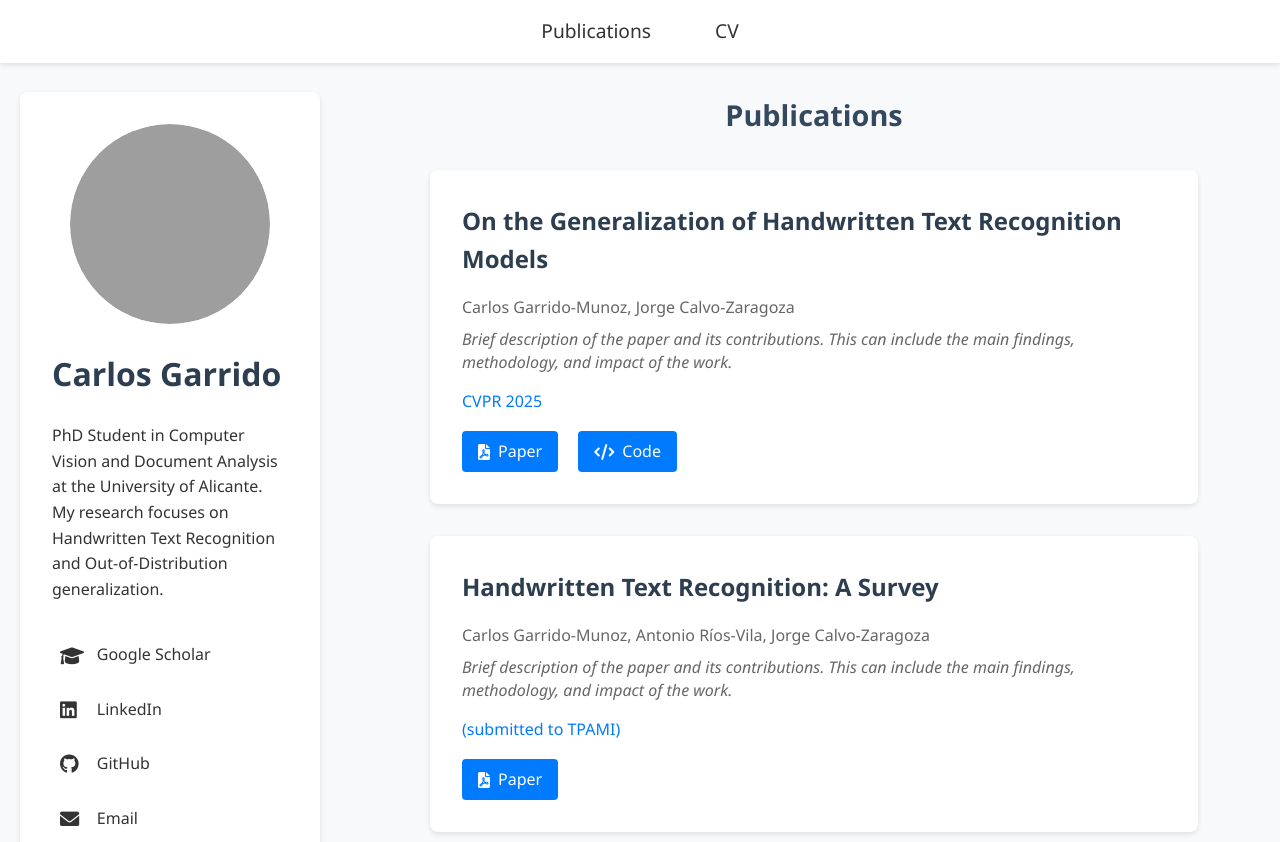
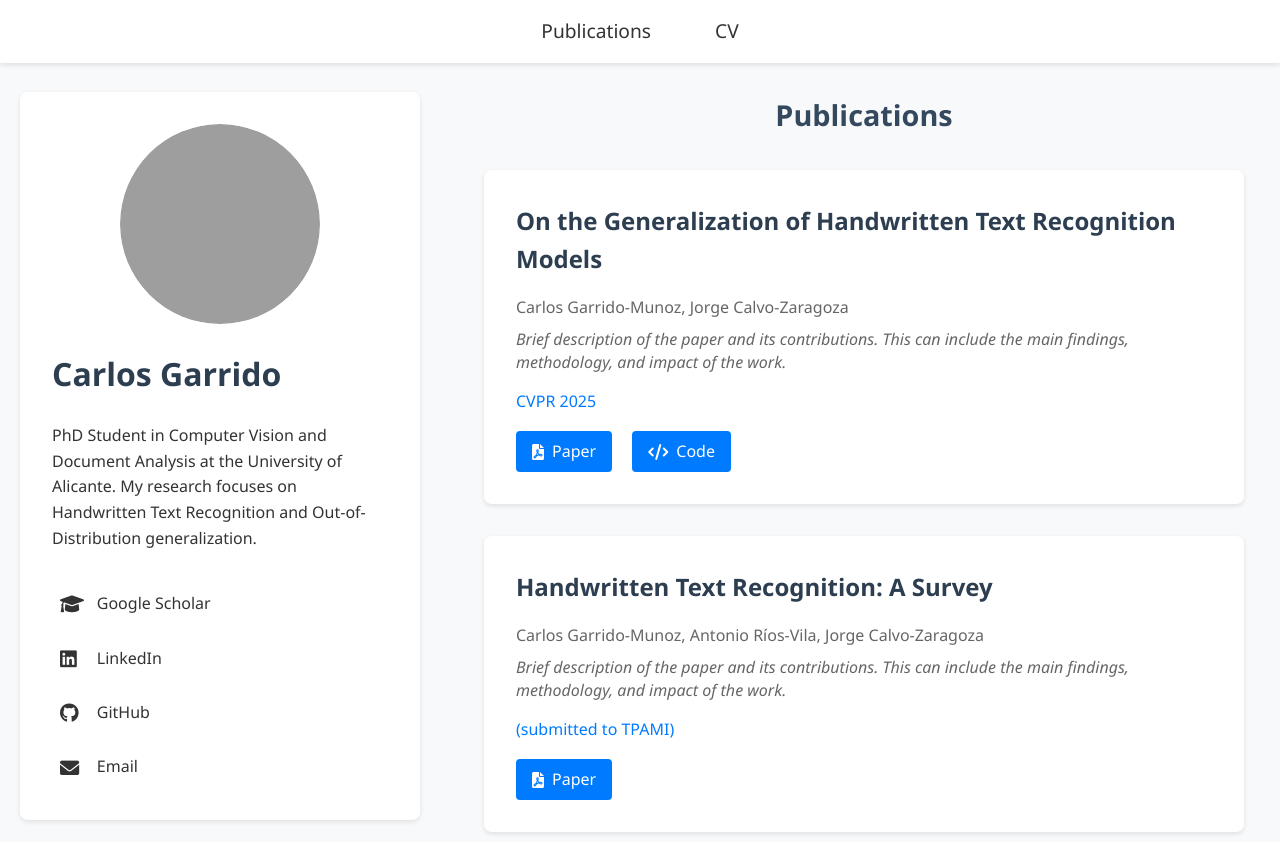
Before and after one commit to carlos10garrido/carlos10garrido.github.io, a plain HTML site: page index.html in a window 1280 px wide. Shown: the top 842 px of the page. Drawn offline with Linux system fonts and the light colour scheme; grey boxes are pictures that could not be loaded.

Commit message:
Wider columns

```diff
--- a/styles.css
+++ b/styles.css
@@ -14,7 +14,7 @@ body {
 
 /* Container */
 .container {
-    max-width: 1400px;
+    max-width: 1600px;
     margin: 0 auto;
     padding: 0 20px;
 }
@@ -22,7 +22,7 @@ body {
 /* Layout Grid */
 .layout-grid {
     display: grid;
-    grid-template-columns: 300px 1fr;
+    grid-template-columns: 400px 1fr;
     gap: 3rem;
     margin-top: 60px;
 }
@@ -36,7 +36,7 @@ body {
     height: fit-content;
     position: sticky;
     top: 80px;
-    width: 300px;
+    width: 400px;
 }
 
 .profile {
@@ -100,7 +100,7 @@ body {
 /* Right Column - Publications */
 .right-column {
     padding: 0 1rem;
-    max-width: 800px;
+    max-width: 1000px;
     margin: 0 auto;
 }
 
@@ -167,7 +167,7 @@ h3 {
 .publications-list {
     display: grid;
     gap: 2rem;
-    max-width: 800px;
+    max-width: 1000px;
     margin: 0 auto;
 }
 
@@ -278,6 +278,10 @@ footer {
     .right-column {
         padding: 0;
     }
+
+    .publications-list {
+        max-width: 100%;
+    }
 }
 
 .profile-photo {
```
